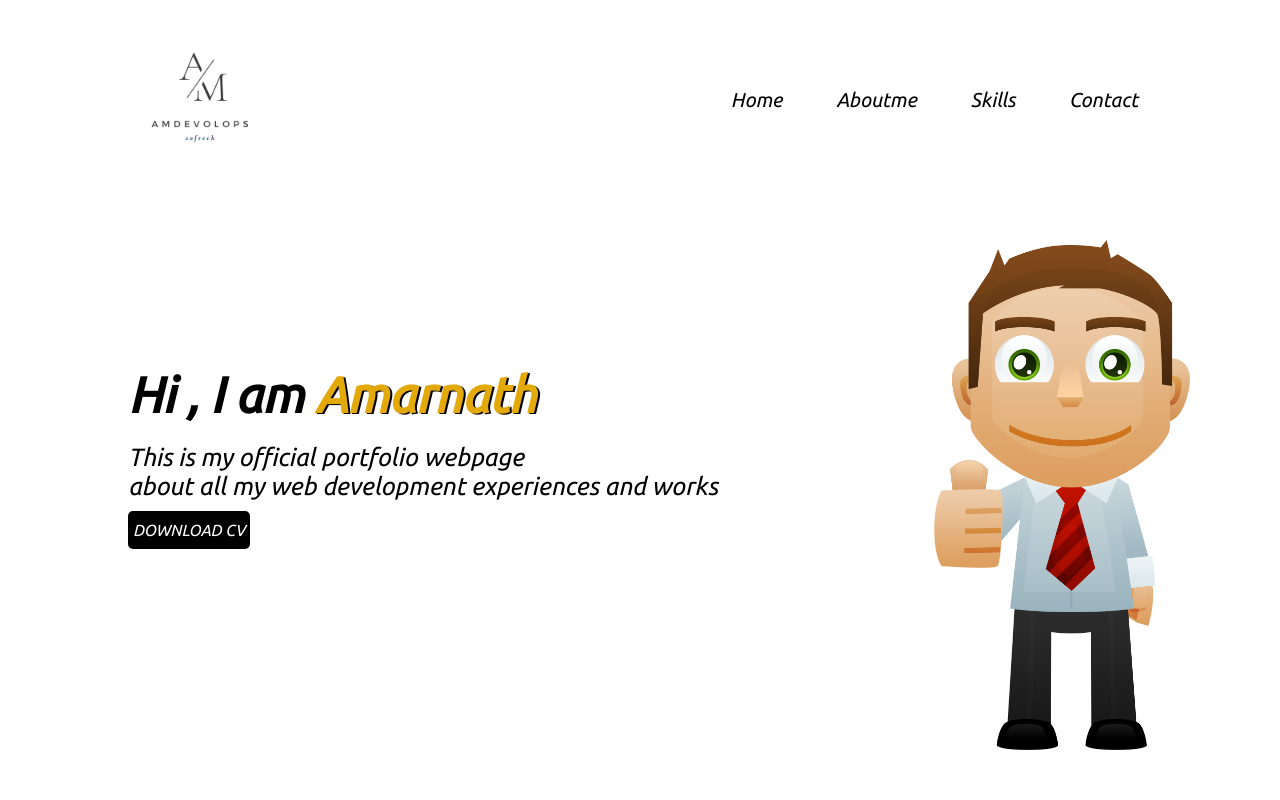
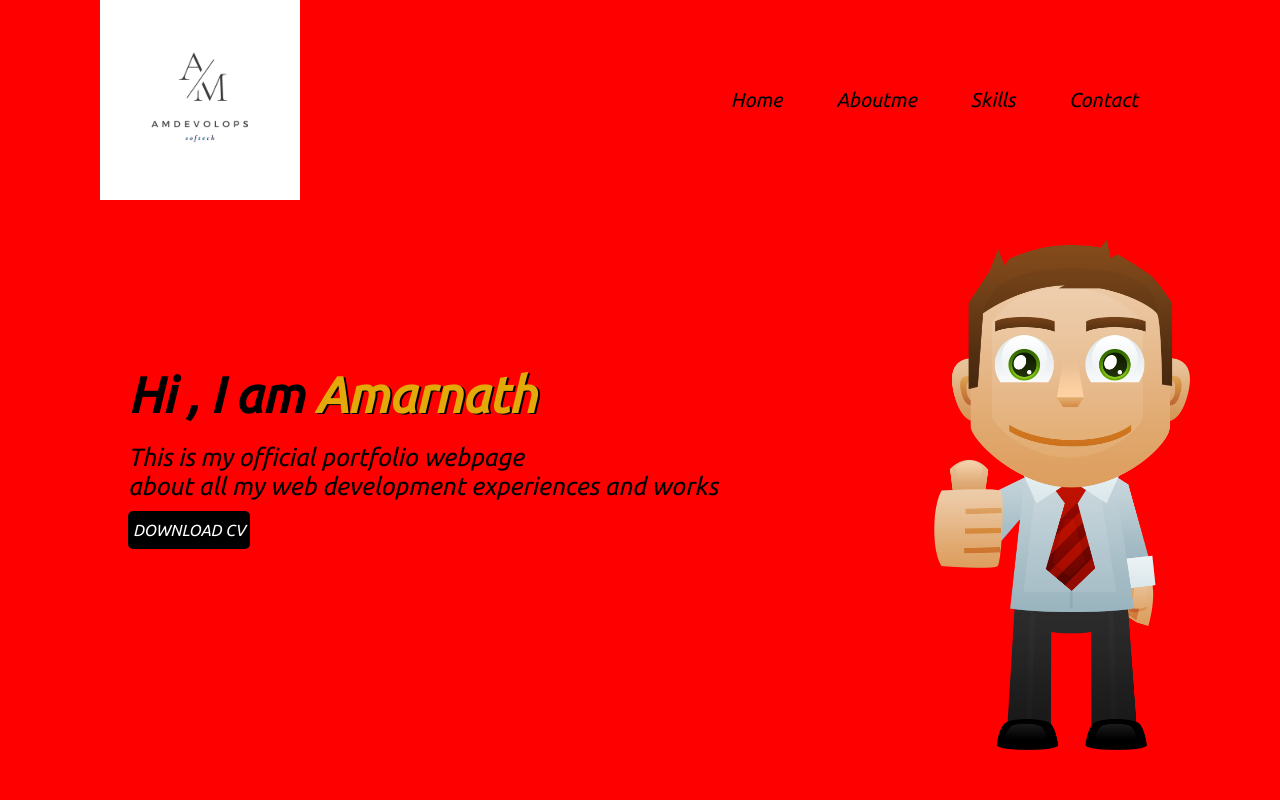
Before and after one commit to Amarnath39/my_portfolio, a plain HTML site: page index.html in a window 1280 px wide. Shown: the top 800 px of the page. Drawn offline with Linux system fonts and the light colour scheme.

Commit message:
Update style.css

```diff
--- a/style.css
+++ b/style.css
@@ -6,7 +6,8 @@
 .container{
     width: 100%;
     height: 100vh;
-    background-color: #ffffff;
+/*     background-color: #ffffff;*/
+    background-color:red;
     position: relative;
 }
 .navbar{
```
